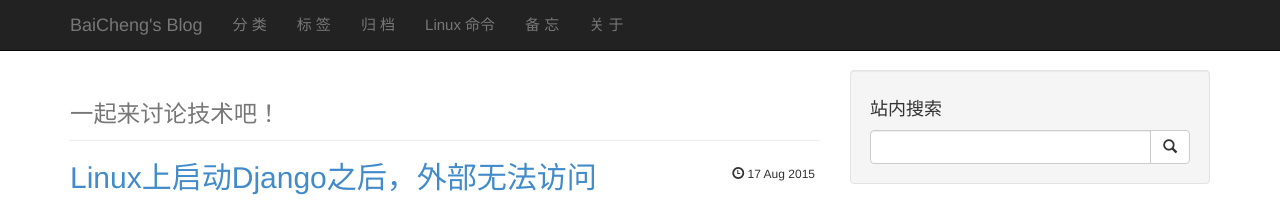
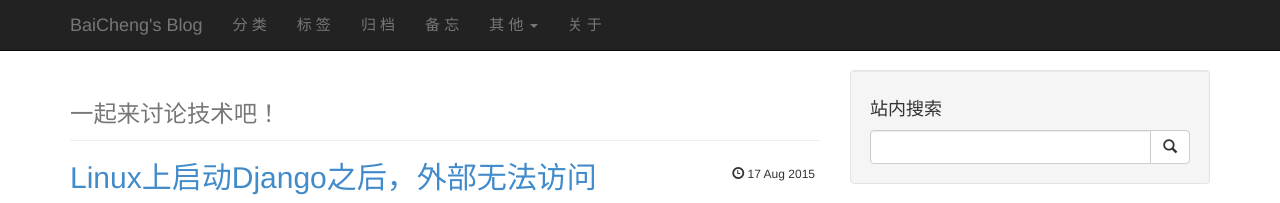
Before and after one commit to zbc0512/zbc0512.github.io, a Jekyll site: the page built from index.html, in a window 1280 px wide. Shown: the top 203 px of the page. Built offline with Jekyll 4.4.1, drawn with Linux system fonts in a browser that asks for light colours; Markdown is read by kramdown in place of the engine named in the settings; the list of posts is cut into pages by our own code; comment, search, counter and statistics services are not loaded.

Commit message:
添加下拉菜单

```diff
--- a/_includes/navigation.html
+++ b/_includes/navigation.html
@@ -15,14 +15,18 @@
               </a>
             </li>
             <li>
-              <a href="/linux.html">
-                Linux 命令
-              </a>
-            </li>
-            <li>
               <a href="/faqs.html">
                 备 忘
               </a>
+            </li>
+            <li role="presentation" class="dropdown">
+              <a class="dropdown-toggle" data-toggle="dropdown" href="#" role="button" aria-haspopup="true" aria-expanded="false">
+                其 他 <span class="caret"></span>
+              </a>
+              <ul class="dropdown-menu">
+                    <li><a href="#">Linux</a></li>
+                    <li><a href="#">Python</a></li>
+              </ul>
             </li>
             <li>
               <a href="/about.html">
```
